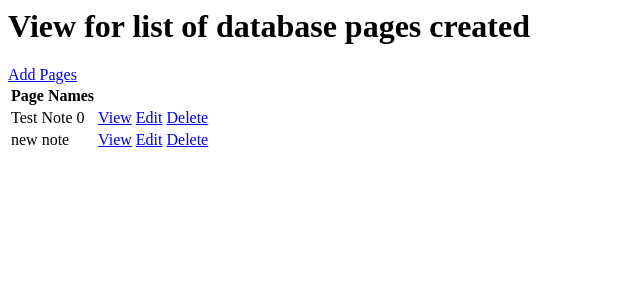
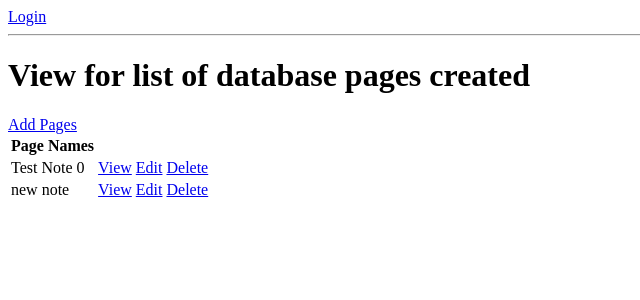
Before and after one commit to AB27-source/FinalProject, a Django app: page / in a window 1280 px wide. Shown: the top 300 px of the page, without its empty margins (0-640 px from the left). Run offline with Django 4.2, Linux system fonts and the light colour scheme; data comes from the database, SQL or seed files in the repository; both versions use the stored data as it was after the commit.

Commit message:
Added LoginView and LogoutView

```diff
--- /dev/null
+++ b/base/templates/base/login.html
@@ -0,0 +1,6 @@
+<h1>Login</h1>
+<form method="POST">
+    {%csrf_token%}
+    {{form.as_p}}
+    <input type="submit" value="Login">
+</form>
--- a/base/templates/base/notespage_list.html
+++ b/base/templates/base/notespage_list.html
@@ -1,4 +1,14 @@
+
+{% if request.user.is_authenticated %}
+    <p>{{request.user}}</p>
+    <a href="{% url 'logout' %}">Logout</a>
+{% else %}
+    <a href="{%url 'login' %}">Login</a>
+{% endif %}
+
+<hr>
 <h1>View for list of database pages created</h1>
+
 <a href="{% url 'page-create' %}">Add Pages</a>
 
 <table>
--- a/base/urls.py
+++ b/base/urls.py
@@ -1,7 +1,10 @@
 from django.urls import path
-from .views import PageDetail, PageList, CreatePage, UpdatePage, DeletePage
+from .views import PageDetail, PageList, CreatePage, UpdatePage, DeletePage, UserLoginView
+from django.contrib.auth.views import LogoutView
 
 urlpatterns = [
+    path('login/', UserLoginView.as_view(), name='login'),
+    path('logout/', LogoutView.as_view(next_page='login'), name='logout'),
     path('', PageList.as_view(), name='pages'),
     path('page/<int:pk>/', PageDetail.as_view(), name='page'),
     path('page-create/', CreatePage.as_view(), name='page-create'),
--- a/base/views.py
+++ b/base/views.py
@@ -3,19 +3,29 @@ from django.views.generic.list import ListView
 from django.views.generic.detail import DetailView
 from django.views.generic.edit import CreateView, UpdateView, DeleteView
 from django.urls import reverse, reverse_lazy
+
+from django.contrib.auth.views import LoginView
+
 from .models import NotesPage
 
-# Create your views here.
+# views for user authentication
+class UserLoginView(LoginView):
+    template_name = 'base/login.html'
+    fields = '__all__'
+    redirect_authenticated_user = True
+
+    def get_success_url(self):
+        return reverse_lazy('pages')
+
+# views for models
 class PageList(ListView):
     model = NotesPage
     context_object_name = 'pages'
-
 
 class PageDetail(DetailView):
     model = NotesPage
     context_object_name = 'page'
     template_name = 'base/page.html'
-
 
 class CreatePage(CreateView):
     model = NotesPage
```
Also changed, not shown: db.sqlite3.
